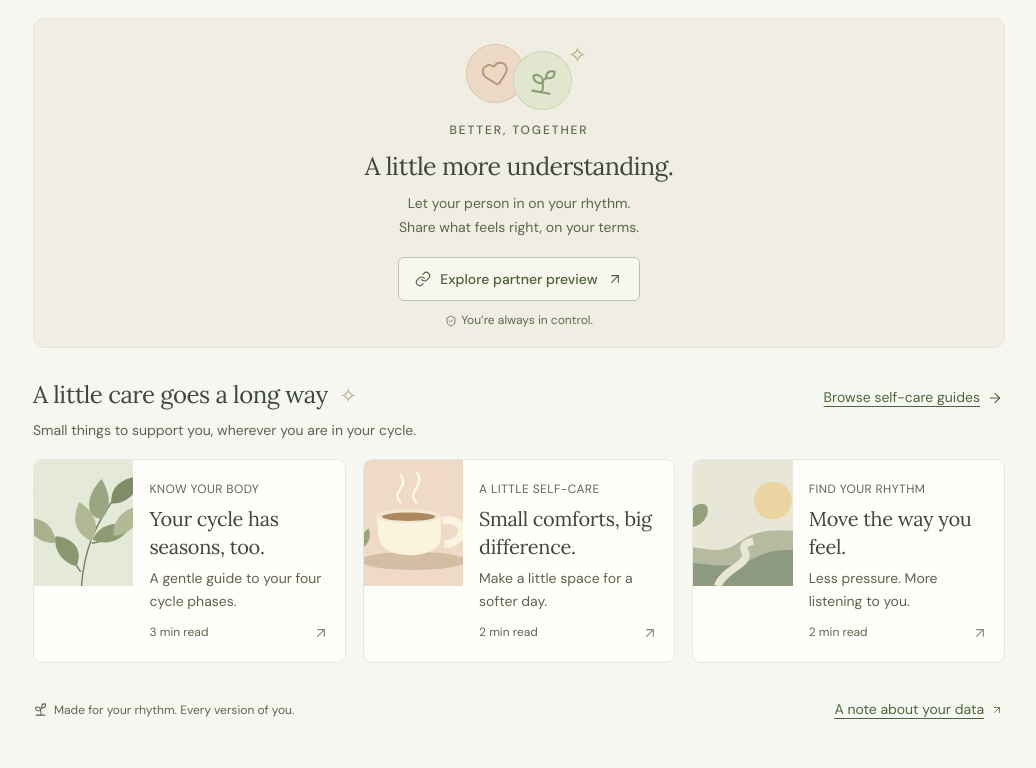
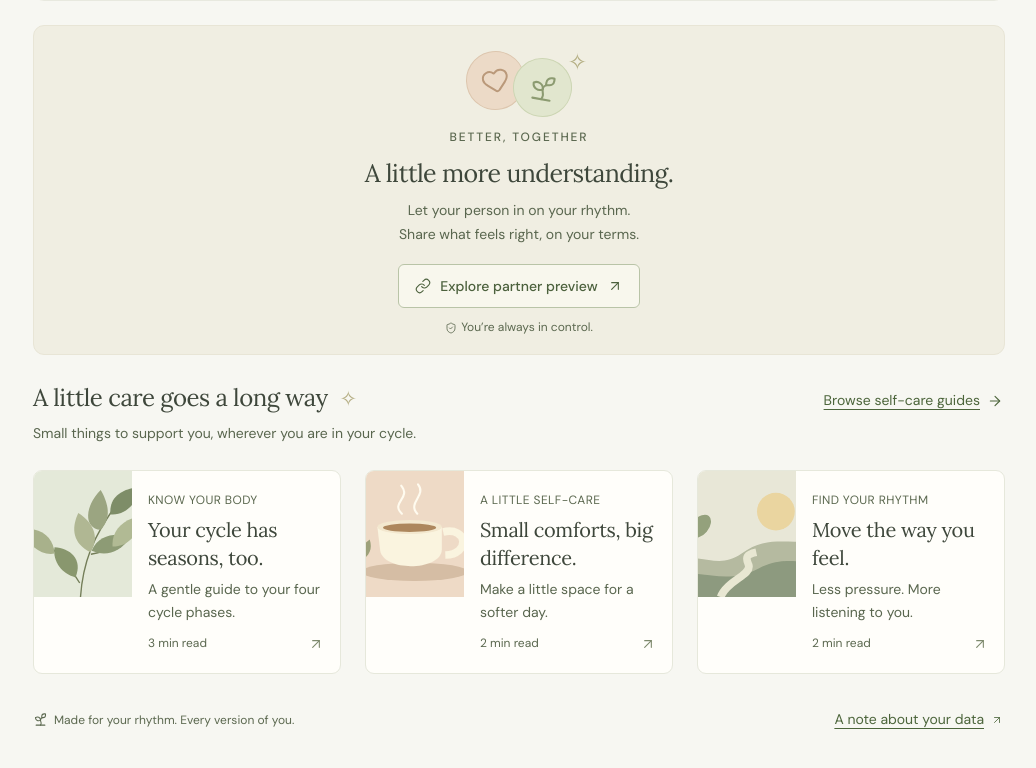
Before and after one commit to JeswinSunsi/periodt, a Vue app: page / in a window 1280 px wide. Shown: the part 1568-2336 px from the top of the page, without its empty margins (233-1269 px from the left). Built offline with nearby package versions, Linux system fonts and the light colour scheme.

Commit message:
gaps are consistent

```diff
--- a/src/styles/ux.css
+++ b/src/styles/ux.css
@@ -1261,3 +1261,48 @@ summary:focus-visible {
     display: none;
   }
 }
+
+/* One spacing scale for card collections, including between separate grids. */
+.page-content {
+  --card-gap: 24px;
+  display: flex;
+  flex-direction: column;
+  gap: var(--card-gap);
+}
+.page-content > * {
+  margin-block: 0;
+}
+.top-grid,
+.middle-grid,
+.article-grid,
+.insight-grid,
+.journal-list,
+.sharing-grid,
+.phase-grid,
+.cycle-seasons,
+.cycle-detail-grid,
+.cycle-detail-side {
+  gap: var(--card-gap);
+}
+.care-section,
+.sharing-grid > div,
+.cycle-detail,
+.phase-picker {
+  display: flex;
+  flex-direction: column;
+  gap: var(--card-gap);
+}
+.care-heading,
+.sharing-grid > div > *,
+.cycle-detail > *,
+.phase-picker > * {
+  margin-block: 0;
+}
+.page-footer {
+  padding-top: 0;
+}
+@media (max-width: 680px) {
+  .page-content {
+    --card-gap: 20px;
+  }
+}
```
